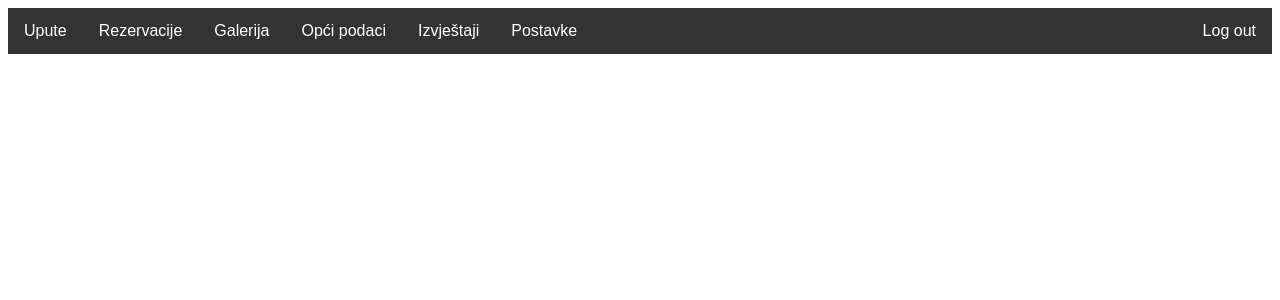
After one commit to NikolaKasnar/Aplikacija-za-demose, a PHP site: page /navigation-bar.php in a window 1280 px wide. The commit adds this page. Shown: the top 300 px of the page. Run offline with PHP 8.4, Linux system fonts and the light colour scheme.

Commit message:
navigation bar for admin/demos

```diff
--- a/library/view/login.php
+++ b/library/view/login.php
@@ -9,7 +9,7 @@
 </head>
 
 <body>
-    <?php include('navigationbar.php') ?>
+    <?php include('navigation-bar-login.php') ?>
 
     <form action="action_page.php" method="post">
         <div class="imgcontainer">
--- a/library/view/navigationbar.php
+++ b/library/view/navigation-bar-login.php
@@ -5,7 +5,7 @@
     <meta charset="UTF-8">
     <meta name="viewport" content="width=device-width, initial-scale=1.0">
     <title>Document</title>
-    <link rel="stylesheet" href="navigationbar.css" />
+    <link rel="stylesheet" href="navigation-bar-login.css" />
 </head>
 
 <body>
--- /dev/null
+++ b/library/view/navigation-bar.css
@@ -0,0 +1,88 @@
+/* Navbar container */
+.navbar {
+    overflow: hidden;
+    background-color: #333;
+    font-family: Arial;
+}
+
+/* Links inside the navbar */
+.navbar a {
+    float: left;
+    font-size: 16px;
+    color: white;
+    text-align: center;
+    padding: 14px 16px;
+    text-decoration: none;
+}
+
+/* The dropdown container */
+.dropdown {
+    float: left;
+    overflow: hidden;
+}
+
+/* Dropdown button */
+.dropdown .dropbtn {
+    font-size: 16px;
+    border: none;
+    outline: none;
+    color: white;
+    padding: 14px 16px;
+    background-color: inherit;
+    font-family: inherit;
+    /* Important for vertical align on mobile phones */
+    margin: 0;
+    /* Important for vertical align on mobile phones */
+}
+
+/* Add a green background color to navbar links on hover */
+.navbar a:hover,
+.dropdown:hover .dropbtn {
+    background-color: #04AA6D;
+}
+
+/* Dropdown content (hidden by default) */
+.dropdown-content {
+    display: none;
+    position: absolute;
+    background-color: #f9f9f9;
+    min-width: 160px;
+    box-shadow: 0px 8px 16px 0px rgba(0, 0, 0, 0.2);
+    z-index: 1;
+}
+
+/* Links inside the dropdown */
+.dropdown-content a {
+    float: none;
+    color: black;
+    padding: 12px 16px;
+    text-decoration: none;
+    display: block;
+    text-align: left;
+}
+
+/* Add a grey background color to dropdown links on hover */
+.dropdown-content a:hover {
+    background-color: #ddd;
+}
+
+/* Show the dropdown menu on hover */
+.dropdown:hover .dropdown-content {
+    display: block;
+}
+
+/* Right-aligned tab */
+.right-tab {
+    float: right;
+    font-size: 16px;
+    color: white;
+    text-align: center;
+    text-decoration: none;
+    background-color: inherit;
+    text-decoration: none;
+}
+
+/* Add a red background color to the right tab on hover */
+.right-tab:hover {
+    background-color: red;
+}
--- /dev/null
+++ b/library/view/navigation-bar.php
@@ -0,0 +1,45 @@
+<!DOCTYPE html>
+<html lang="en">
+
+<head>
+    <meta charset="UTF-8">
+    <meta name="viewport" content="width=device-width, initial-scale=1.0">
+    <title>Document</title>
+    <link rel="stylesheet" href="navigation-bar.css" />
+</head>
+
+<body>
+    <div class="navbar">
+        <div class="dropdown">
+            <button class="dropbtn">Upute
+                <i class="fa fa-caret-down"></i>
+            </button>
+            <div class="dropdown-content">
+                <a href="#">Aktuarska</a>
+                <a href="#">Doktorski</a>
+                <a href="#">Praktikumi dežurstva</a>
+                <a href="#">Printanje</a>
+            </div>
+        </div>
+        <div class="dropdown">
+            <button class="dropbtn">Rezervacije
+                <i class="fa fa-caret-down"></i>
+            </button>
+            <div class="dropdown-content">
+                <a href="#">Aktuarska</a>
+                <a href="#">Doktorski</a>
+                <a href="#">Praktikumi dežurstva</a>
+                <a href="#">Snimanja</a>
+            </div>
+        </div>
+        <a href="#galerija">Galerija</a>
+        <a href="#opci-podaci">Opći podaci</a>
+        <a href="#izvjestaji">Izvještaji</a>
+        <a href="#postavke">Postavke</a>
+        <div class="right-tab">
+            <a href="#log-out">Log out</a>
+        </div>
+    </div>
+</body>
+
+</html>
```
Also changed, not shown: library/view/admin.php (added, +14 -0 lines), library/view/admin.css (added), library/view/navigation-bar-login.css (renamed from library/view/navigationbar.css).
